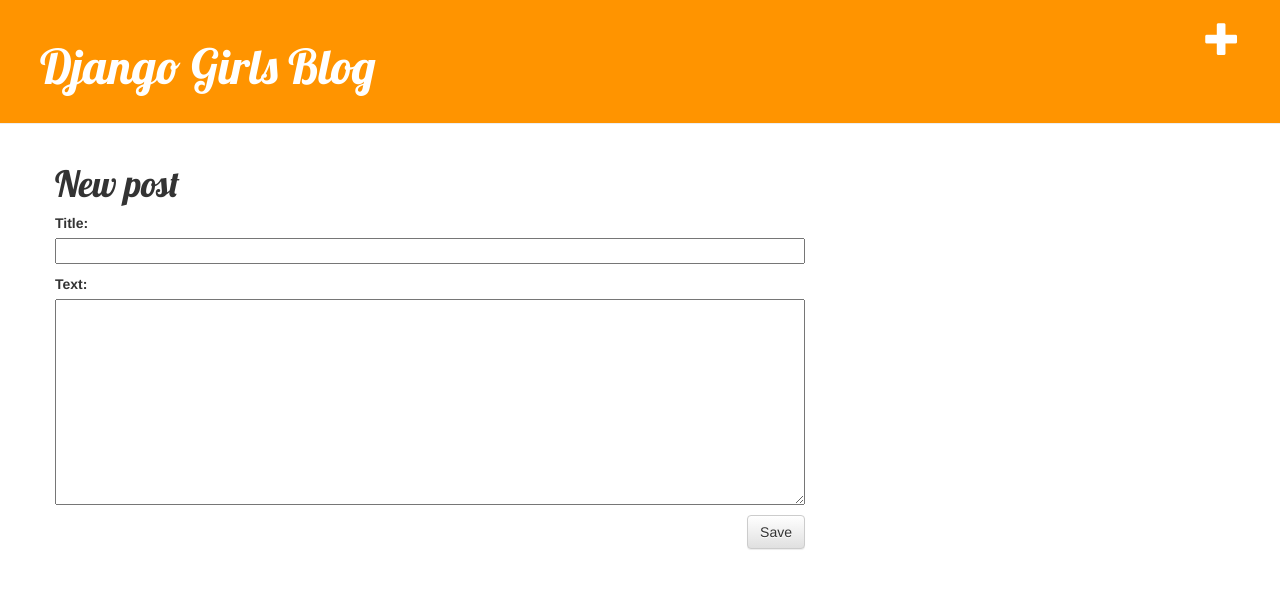
After one commit to tobby2002/my-first-blog, a Django app: page /post/new/ in a window 1280 px wide. The commit adds this page. Shown: the top 589 px of the page. Run offline with Django 3.2, Linux system fonts and the light colour scheme; some libraries are stand-ins or nearby versions.

Commit message:
added all sample code

```diff
--- /dev/null
+++ b/blog/forms.py
@@ -0,0 +1,9 @@
+from django import forms
+
+from .models import Post
+
+class PostForm(forms.ModelForm):
+
+    class Meta:
+        model = Post
+        fields = ('title', 'text',)
--- a/blog/static/css/blog.css
+++ b/blog/static/css/blog.css
@@ -1,3 +1,47 @@
-h1 a {
-    color: #FCA205;
+.page-header {
+    background-color: #ff9400;
+    margin-top: 0;
+    padding: 20px 20px 20px 40px;
 }
+
+.page-header h1, .page-header h1 a, .page-header h1 a:visited, .page-header h1 a:active {
+    color: #ffffff;
+    font-size: 36pt;
+    text-decoration: none;
+}
+
+.content {
+    margin-left: 40px;
+}
+
+h1, h2, h3, h4 {
+    font-family: 'Lobster', cursive;
+}
+
+.date {
+    float: right;
+    color: #828282;
+}
+
+.save {
+    float: right;
+}
+
+.post-form textarea, .post-form input {
+    width: 100%;
+}
+
+.top-menu, .top-menu:hover, .top-menu:visited {
+    color: #ffffff;
+    float: right;
+    font-size: 26pt;
+    margin-right: 20px;
+}
+
+.post {
+    margin-bottom: 70px;
+}
+
+.post h1 a, .post h1 a:visited {
+    color: #000000;
+}
--- a/blog/templates/blog/base.html
+++ b/blog/templates/blog/base.html
@@ -9,6 +9,7 @@
     </head>
     <body>
         <div class="page-header">
+            <a href="{% url 'post_new' %}" class="top-menu"><span class="glyphicon glyphicon-plus"></span></a>
             <h1><a href="/">Django Girls Blog</a></h1>
         </div>
 
--- /dev/null
+++ b/blog/templates/blog/post_edit.html
@@ -0,0 +1,9 @@
+{% extends 'blog/base.html' %}
+
+{% block content %}
+    <h1>New post</h1>
+    <form method="POST" class="post-form">{% csrf_token %}
+        {{ form.as_p }}
+        <button type="submit" class="save btn btn-default">Save</button>
+    </form>
+{% endblock %}
--- a/blog/templates/blog/post_list.html
+++ b/blog/templates/blog/post_list.html
@@ -1,4 +1,3 @@
-
 {% extends 'blog/base.html' %}
 
 {% block content %}
@@ -7,8 +6,9 @@
             <div class="date">
                 {{ post.published_date }}
             </div>
-            <h1><a href="">{{ post.title }}</a></h1>
-            <p>{{ post.text|linebreaksbr }}</p>
+
+		<h1><a href="{% url 'post_detail' pk=post.pk %}">{{ post.title }}</a></h1>
+		<p>{{ post.text|linebreaksbr }}</p>
         </div>
     {% endfor %}
 {% endblock content %}
--- a/blog/urls.py
+++ b/blog/urls.py
@@ -3,4 +3,6 @@ from . import views
 
 urlpatterns = [
     url(r'^$', views.post_list, name='post_list'),
+    url(r'^post/(?P<pk>[0-9]+)/$', views.post_detail, name='post_detail'),
+    url(r'^post/new/$', views.post_new, name='post_new'),
 ]
--- a/blog/views.py
+++ b/blog/views.py
@@ -1,9 +1,18 @@
-from django.shortcuts import render
+from django.shortcuts import render, get_object_or_404
 from django.utils import timezone
 from .models import Post
+from .forms import PostForm
 
 # Create your views here.
 
 def post_list(request):
     posts = Post.objects.filter(published_date__lte=timezone.now()).order_by('published_date')
-    return render(request, 'blog/post_list.html', {'posts':posts})
+    return render(request, 'blog/post_list.html', {'posts': posts})
+
+def post_new(request):
+    form = PostForm()
+    return render(request, 'blog/post_edit.html', {'form': form})
+
+def post_detail(request, pk):
+    post = get_object_or_404(Post, pk=pk)
+    return render(request, 'blog/post_detail.html', {'post': post})
```
Also changed, not shown: blog/templates/blog/post_detail.html (added, +13 -0 lines).
